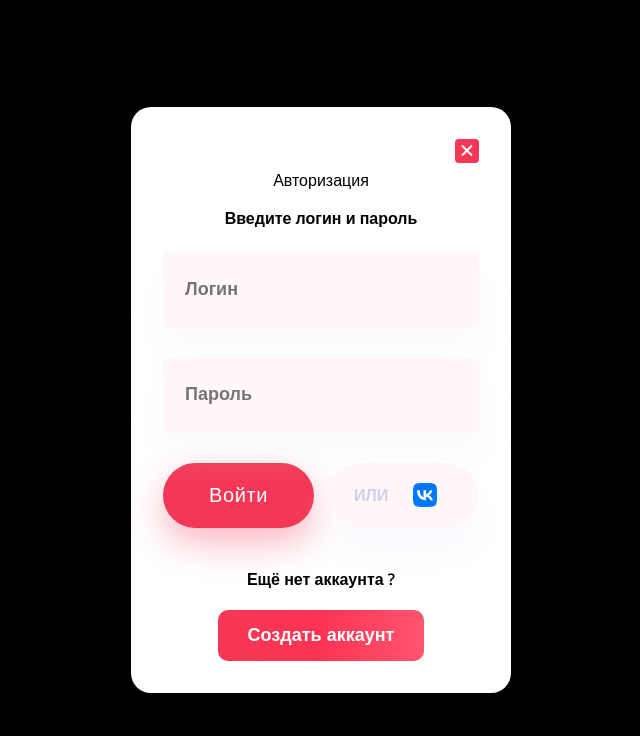
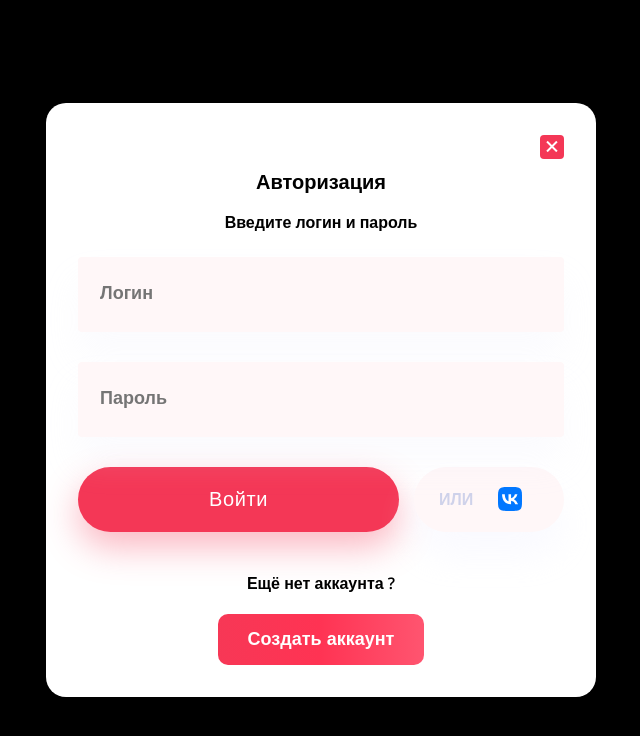
Before and after one commit to LuckyXBS/LikeGoTest1, a plain HTML site: page index.html in a window 1280 px wide. Both pictures are taken after a click on the link "Войти". Shown: the whole page, without its empty margins (319-959 px from the left). Drawn offline with nearby package versions, Linux system fonts and the light colour scheme; files that its build step writes are made by us from their sources; files whose address does not match are found by name.

Commit message:
Update styles.css

```diff
--- a/styles.css
+++ b/styles.css
@@ -39,8 +39,8 @@ body {
   font-weight: 600;
   background-color: #fff4f3;
   animation: transitionIn 0.5s;
+  overflow-y: scroll;
 }
-
 body.activeb{
   overflow: hidden;
 }
@@ -342,7 +342,8 @@ a {
 .modal__title{
   font-size: var(--big-font-size);
   color: var(--title-color);
-  font-weight: 500;
+  font-weight: 700;
+  font-size: 20px;
 }
 
 .modal__description{
@@ -383,7 +384,7 @@ a {
 @media screen and (min-width: 576px){
   .modal__content{
     margin: auto;
-    width: 380px;
+    width: 550px;
     border-radius: 1.25rem;
   }
 
```
